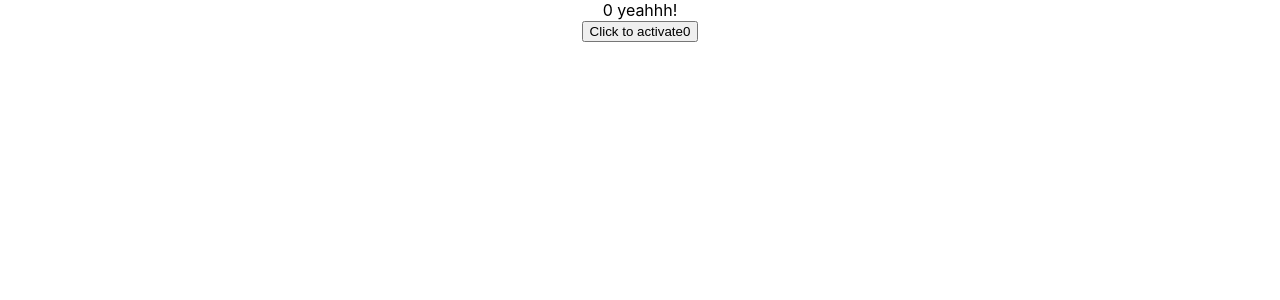
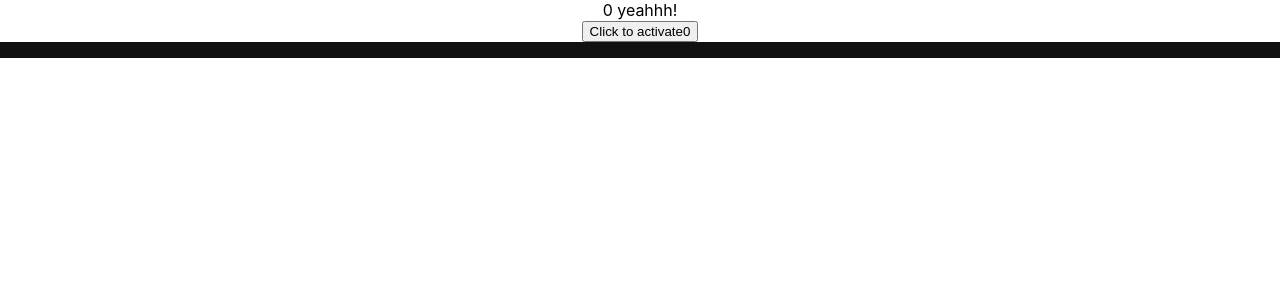
Before and after one commit to sangallimarco/mqtt-domotica, a React (Create React App) app: page / in a window 1280 px wide. Shown: the top 300 px of the page. Built offline with nearby package versions, Linux system fonts and the light colour scheme.

Commit message:
chore: refactoring code

```diff
--- a/package.json
+++ b/package.json
@@ -7,10 +7,12 @@
     "@types/node": "12.12.5",
     "@types/react": "16.9.11",
     "@types/react-dom": "16.9.3",
+    "@types/styled-components": "^4.4.2",
     "@xstate/react": "^0.8.1",
     "react": "^16.11.0",
     "react-dom": "^16.11.0",
     "react-scripts": "3.2.0",
+    "styled-components": "^5.0.0",
     "typescript": "3.6.4",
     "xstate": "^4.7.7"
   },
--- a/src/App.tsx
+++ b/src/App.tsx
@@ -1,13 +1,13 @@
 import React from 'react';
 import './App.css';
 import { TestComponent } from './TestComponent';
-import {TestFSMComponent} from "./TestFSMComponent";
+import {FSMContainer} from "./FSM/FSMContainer";
 
 const App: React.FC = () => {
   return (
     <div className="App">
       <TestComponent label="yeahhh!"/>
-      <TestFSMComponent label={'ok'}/>
+      <FSMContainer label={'ok'}/>
     </div>
   );
 };
--- /dev/null
+++ b/src/FSM/FSM.statechart.ts
@@ -0,0 +1,31 @@
+import {assign, Machine} from "xstate";
+import {InitialContext, MachineAction, MachineContext, MachineEvents, MachineService, MachineState} from "./FSM.types";
+
+export const testFSMComponentMachine = Machine<MachineContext, MachineEvents>({
+    initial: MachineState.INACTIVE,
+    context: InitialContext,
+    states: {
+        [MachineState.INACTIVE]: {
+            on: {
+                [MachineAction.TOGGLE]: MachineState.PROCESSING
+            }
+        },
+        [MachineState.ACTIVE]: {
+            on: {
+                [MachineAction.TOGGLE]: {
+                    target: MachineState.INACTIVE,
+                    actions: (ctx) => console.log(ctx)
+                }
+            }
+        },
+        [MachineState.PROCESSING]: {
+            invoke: {
+                src: MachineService.PROCESSING,
+                onDone: {
+                    target: MachineState.ACTIVE,
+                    actions: assign((ctx, e) => ({todos: e.data}))
+                }
+            }
+        }
+    }
+});
--- /dev/null
+++ b/src/FSM/FSM.types.ts
@@ -0,0 +1,42 @@
+export interface Todo {
+    "userId": number;
+    "id": number;
+    "title": string;
+    "completed": boolean;
+}
+
+export enum MachineState {
+    INACTIVE = 'INACTIVE',
+    ACTIVE = 'ACTIVE',
+    PROCESSING = 'PROCESSING'
+}
+
+export enum MachineAction {
+    TOGGLE = 'TOGGLE',
+    STOP = 'STOP'
+}
+
+export interface ToggleEvent {
+    type: MachineAction.TOGGLE
+}
+
+export interface StopEvent {
+    type: MachineAction.STOP
+}
+
+export type MachineEvents = ToggleEvent | StopEvent;
+
+
+
+export interface MachineContext {
+    todos: Todo[];
+}
+
+export const InitialContext = {
+    todos: []
+};
+
+
+export enum MachineService {
+    PROCESSING = 'PROCESSING'
+}
--- /dev/null
+++ b/src/FSM/FSMContainer.tsx
@@ -0,0 +1,32 @@
+import React from "react";
+import {useMachine} from "@xstate/react/lib";
+import {FSMListItem} from "./FSMListItem";
+import {MachineAction, MachineContext, MachineService, MachineState} from "./FSM.types";
+import {testFSMComponentMachine} from "./FSM.statechart";
+
+export interface TestFSMComponentProps {
+    label: string;
+}
+
+export const FSMContainer: React.FC<TestFSMComponentProps> = (props) => {
+    const [state, send] = useMachine(testFSMComponentMachine, {
+        services: {
+            [MachineService.PROCESSING]: (ctx): Promise<Partial<MachineContext>> => {
+                return fetch('https://jsonplaceholder.typicode.com/todos')
+                    .then(response => response.json())
+            }
+        }
+    });
+
+    return (
+        <div>
+            <button onClick={() => send(MachineAction.TOGGLE)}>
+                {state.value === MachineState.INACTIVE
+                    ? 'Click to activate'
+                    : 'Active! Click to deactivate'}
+                {state.context.todos.length}
+            </button>
+            <FSMListItem todos={state.context.todos}/>
+        </div>
+    );
+};
--- /dev/null
+++ b/src/FSM/FSMListItem.tsx
@@ -0,0 +1,35 @@
+import React from "react";
+import {Todo} from "./FSM.types";
+import styled from 'styled-components';
+
+interface TestFSMItemProps {
+    todos: Todo[];
+}
+
+export const FSMListItem: React.FC<TestFSMItemProps> = (props) => {
+    const {todos} = props;
+
+    const ListContainer = styled.div`
+      min-height: 1rem;
+      backGround: ${todos.length ? 'white' : '#111'};
+      display: grid;
+      grid-auto-rows: 2rem;
+      grid-template-columns: repeat(6, 1fr);
+    `;
+
+    const ListItem = styled.div`
+        font-size: 1rem;
+    `;
+
+
+    return (
+        <ListContainer>
+            {
+                props.todos.map(todo => (
+                    <ListItem key={todo.id}>{todo.id}</ListItem>
+                ))
+            }
+        </ListContainer>
+    );
+
+};
--- a/src/TestFSMComponent.tsx
+++ /dev/null
@@ -1,97 +0,0 @@
-import React from "react";
-import {assign, Machine} from "xstate";
-import {useMachine} from "@xstate/react/lib";
-
-interface TestFSMComponentProps {
-    label: string;
-}
-
-enum MachineState {
-    INACTIVE = 'INACTIVE',
-    ACTIVE = 'ACTIVE',
-    PROCESSING = 'PROCESSING'
-}
-
-enum MachineAction {
-    TOGGLE = 'TOGGLE',
-    STOP = 'STOP'
-}
-
-interface ToggleEvent {
-    type: MachineAction.TOGGLE
-}
-
-interface StopEvent {
-    type: MachineAction.STOP
-}
-
-type MachineEvents = ToggleEvent | StopEvent;
-
-interface Todo {
-    "userId": number;
-    "id": number;
-    "title": string;
-    "completed": boolean;
-}
-
-interface MachineContext {
-    todos: Todo[];
-}
-
-const InitialContext = {
-    todos: []
-};
-
-
-enum MachineService {
-    PROCESSING = 'PROCESSING'
-}
-
-const testFSMComponentMachine = Machine<MachineContext, MachineEvents>({
-    initial: MachineState.INACTIVE,
-    context: InitialContext,
-    states: {
-        [MachineState.INACTIVE]: {
-            on: {
-                [MachineAction.TOGGLE]: MachineState.PROCESSING
-            }
-        },
-        [MachineState.ACTIVE]: {
-            on: {
-                [MachineAction.TOGGLE]: {
-                    target: MachineState.INACTIVE,
-                    actions: (ctx) => console.log(ctx)
-                }
-            }
-        },
-        [MachineState.PROCESSING]: {
-            invoke: {
-                src: MachineService.PROCESSING,
-                onDone: {
-                    target: MachineState.ACTIVE,
-                    actions: assign((ctx, e) => ({todos: e.data}))
-                }
-            }
-        }
-    }
-});
-
-export const TestFSMComponent: React.FC<TestFSMComponentProps> = (props) => {
-    const [state, send] = useMachine(testFSMComponentMachine, {
-        services: {
-            [MachineService.PROCESSING]: (ctx): Promise<Partial<MachineContext>> => {
-                return fetch('https://jsonplaceholder.typicode.com/todos')
-                    .then(response => response.json())
-            }
-        }
-    });
-
-    return (
-        <button onClick={() => send(MachineAction.TOGGLE)}>
-            {state.value === MachineState.INACTIVE
-                ? 'Click to activate'
-                : 'Active! Click to deactivate'}
-            {state.context.todos.length}
-        </button>
-    );
-};
```
Also changed, not shown: 1 other file (tests, documents, lock files or other folders).
